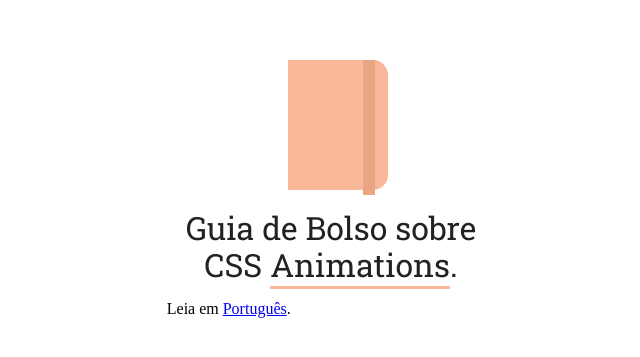
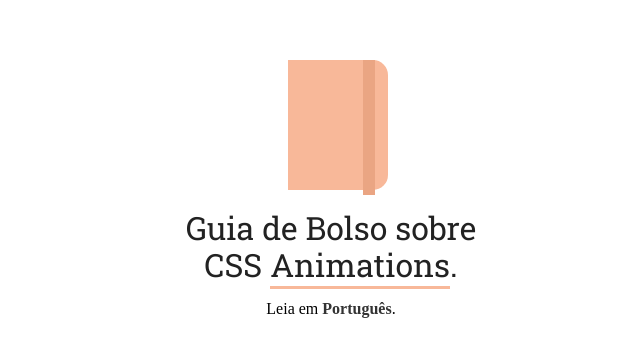
Before and after one commit to daliannyvieira/css-animations-pocket-guide, a plain HTML site: page index.html in a window 1280 px wide. Shown: the part 203-560 px from the top of the page, without its empty margins (309-949 px from the left). Drawn offline with nearby package versions, Linux system fonts and the light colour scheme.

Commit message:
Update cover.css

```diff
--- a/cover.css
+++ b/cover.css
@@ -79,3 +79,13 @@ span {
 span:hover {
   background-color: #f8b899;
 }
+
+p {
+  text-align: center;
+}
+
+a {
+  text-decoration: none;
+  font-weight: bold;
+  color: #333;
+}
```
